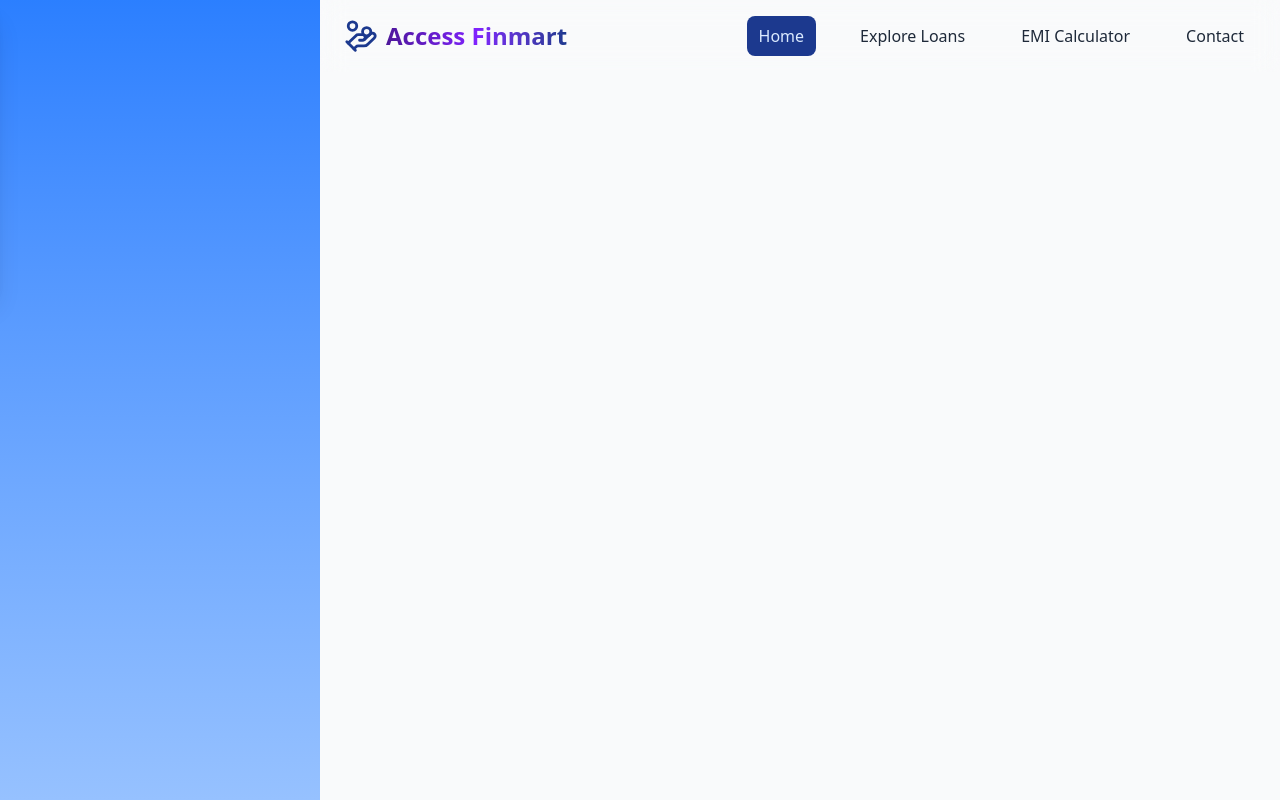
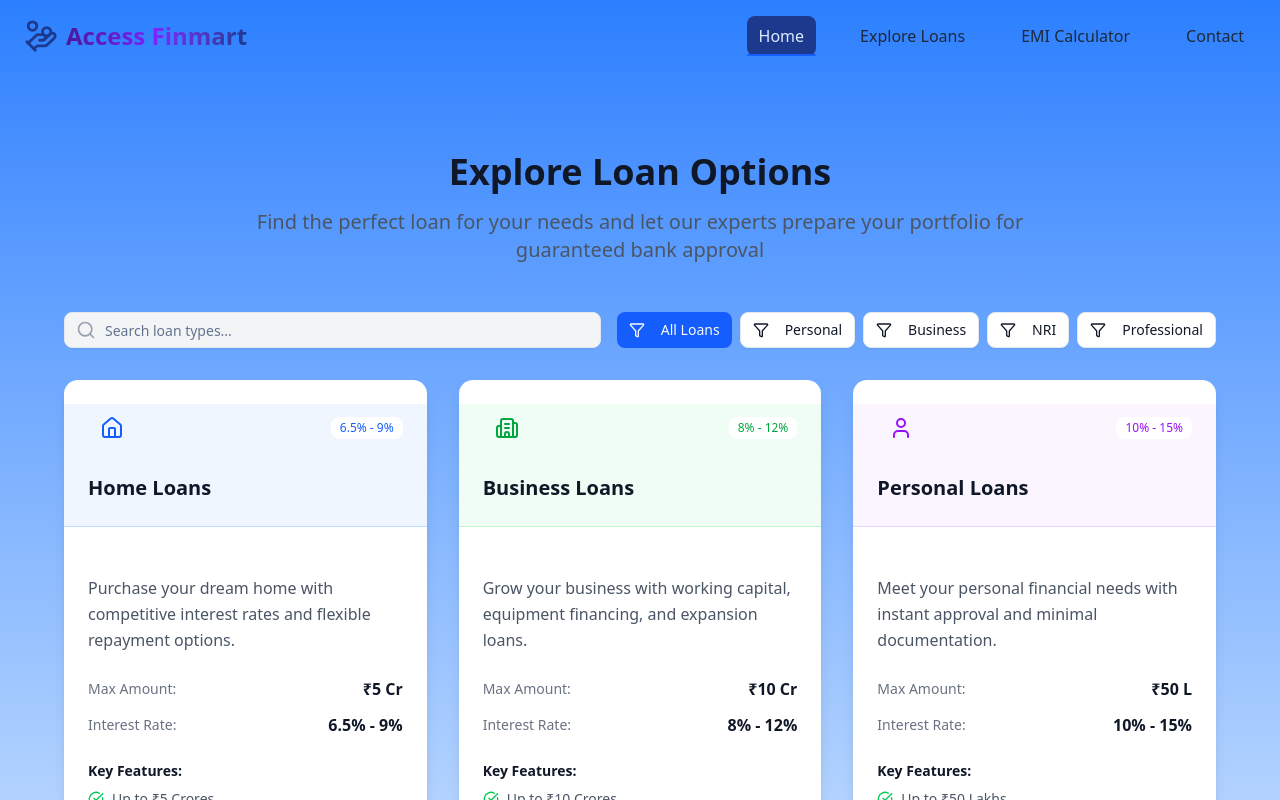
Before and after one commit to ArjunRNath02/access-finmart.github.io, a Next.js app: page /loans in a window 1280 px wide. Shown: the top 800 px of the page. Built offline with nearby package versions, Linux system fonts and the light colour scheme.

Commit message:
updated navbar

```diff
--- a/src/components/Navbar.tsx
+++ b/src/components/Navbar.tsx
@@ -3,10 +3,10 @@
 import Link from "next/link";
 import { usePathname } from "next/navigation";
 import { LucideHandCoins, Menu, X } from "lucide-react";
-import { motion } from "framer-motion";
+import { motion, AnimatePresence } from "framer-motion";
 import { useState } from "react";
 
-const Navbar = ({ children }: { children?: React.ReactNode }) => {
+const Navbar = () => {
   const pathname = usePathname();
   const [mobileOpen, setMobileOpen] = useState(false);
 
@@ -18,57 +18,9 @@ const Navbar = ({ children }: { children?: React.ReactNode }) => {
   ];
 
   return (
-    <div className="flex relative overflow-hidden">
-      {/* Sidebar */}
-      <motion.div
-        initial={{ x: "-100%" }}
-        animate={{ x: mobileOpen ? 0 : "-100%" }}
-        transition={{ type: "spring", stiffness: 300, damping: 30 }}
-        className="fixed md:static top-0 left-0 h-full w-4/5 max-w-xs bg-white shadow-xl z-50 flex flex-col p-6"
-      >
-        {/* Drawer Header */}
-        <div className="flex items-center justify-between mb-8">
-          <span className="text-lg font-bold text-blue-900">Menu</span>
-          <button
-            onClick={() => setMobileOpen(false)}
-            className="text-gray-600 hover:text-blue-900 md:hidden"
-          >
-            <X size={28} />
-          </button>
-        </div>
-
-        {/* Drawer Links */}
-        <div className="flex flex-col gap-6">
-          {links.map((link) => {
-            const isActive = pathname === link.href;
-            return (
-              <Link
-                key={link.href}
-                href={link.href}
-                className={`block text-lg font-medium ${
-                  isActive
-                    ? "text-blue-900"
-                    : "text-gray-700 hover:text-blue-600"
-                }`}
-                onClick={() => setMobileOpen(false)}
-              >
-                {link.label}
-              </Link>
-            );
-          })}
-        </div>
-      </motion.div>
-
-      {/* Main Content (Navbar + Page) */}
-      <motion.div
-        animate={{ x: mobileOpen ? "70%" : "0%" }}
-        transition={{ type: "spring", stiffness: 300, damping: 30 }}
-        className="flex-1 min-h-screen bg-gray-50"
-      >
-        {/* Top Navbar */}
-        <header className="sticky top-0 z-40 w-full backdrop-blur-md">
+    <header className="sticky top-0 z-50 w-full backdrop-blur-md">
       <nav className="w-full flex items-center justify-between px-6 py-4">
-            {/* Left: Logo + Name */}
+        {/* Logo */}
         <Link href="/" className="flex items-center gap-2 group">
           <LucideHandCoins
             size={34}
@@ -87,13 +39,20 @@ const Navbar = ({ children }: { children?: React.ReactNode }) => {
               <Link
                 key={link.href}
                 href={link.href}
-                    className={`px-3 py-2 rounded-md font-medium transition-colors ${
+                className={`relative px-3 py-2 rounded-md font-medium transition-colors ${
                   isActive
                     ? "text-blue-100 bg-blue-900"
                     : "text-gray-800 hover:text-blue-600 hover:bg-blue-300"
                 }`}
               >
                 {link.label}
+                {isActive && (
+                  <motion.span
+                    layoutId="underline"
+                    className="absolute left-0 right-0 bottom-0 h-[2px] bg-blue-600 rounded"
+                    transition={{ type: "spring", stiffness: 500, damping: 30 }}
+                  />
+                )}
               </Link>
             );
           })}
@@ -107,12 +66,70 @@ const Navbar = ({ children }: { children?: React.ReactNode }) => {
           {mobileOpen ? <X size={28} /> : <Menu size={28} />}
         </button>
       </nav>
+
+      {/* Mobile Drawer (Overlay) */}
+      <AnimatePresence>
+        {mobileOpen && (
+          <>
+            {/* Background Overlay */}
+            <motion.div
+              className="fixed inset-0 bg-black/40 backdrop-blur-sm z-40"
+              initial={{ opacity: 0 }}
+              animate={{ opacity: 1 }}
+              exit={{ opacity: 0 }}
+              onClick={() => setMobileOpen(false)}
+            />
+
+            {/* Drawer */}
+            <motion.div
+              initial={{ x: "100%" }}
+              animate={{ x: 0 }}
+              exit={{ x: "100%" }}
+              transition={{ type: "spring", stiffness: 300, damping: 30 }}
+              className="fixed top-0 right-0 w-4/5 max-w-sm h-full bg-white shadow-xl z-50 flex flex-col p-6"
+            >
+              {/* Drawer Header */}
+              <div className="flex items-center justify-between mb-8">
+                <span className="text-lg font-bold text-blue-900">Menu</span>
+                <button
+                  onClick={() => setMobileOpen(false)}
+                  className="text-gray-600 hover:text-blue-900"
+                >
+                  <X size={28} />
+                </button>
+              </div>
+
+              {/* Drawer Links */}
+              <div className="flex flex-col gap-6">
+                {links.map((link, i) => {
+                  const isActive = pathname === link.href;
+                  return (
+                    <motion.div
+                      key={link.href}
+                      initial={{ opacity: 0, x: 30 }}
+                      animate={{ opacity: 1, x: 0 }}
+                      transition={{ delay: i * 0.1 }}
+                    >
+                      <Link
+                        href={link.href}
+                        className={`block text-lg font-medium ${
+                          isActive
+                            ? "text-blue-900"
+                            : "text-gray-700 hover:text-blue-600"
+                        }`}
+                        onClick={() => setMobileOpen(false)}
+                      >
+                        {link.label}
+                      </Link>
+                    </motion.div>
+                  );
+                })}
+              </div>
+            </motion.div>
+          </>
+        )}
+      </AnimatePresence>
     </header>
-
-        {/* Page Content */}
-        <main className="p-6">{children}</main>
-      </motion.div>
-    </div>
   );
 };
 
```
Lines whose indentation alone changed are shown as unchanged.
